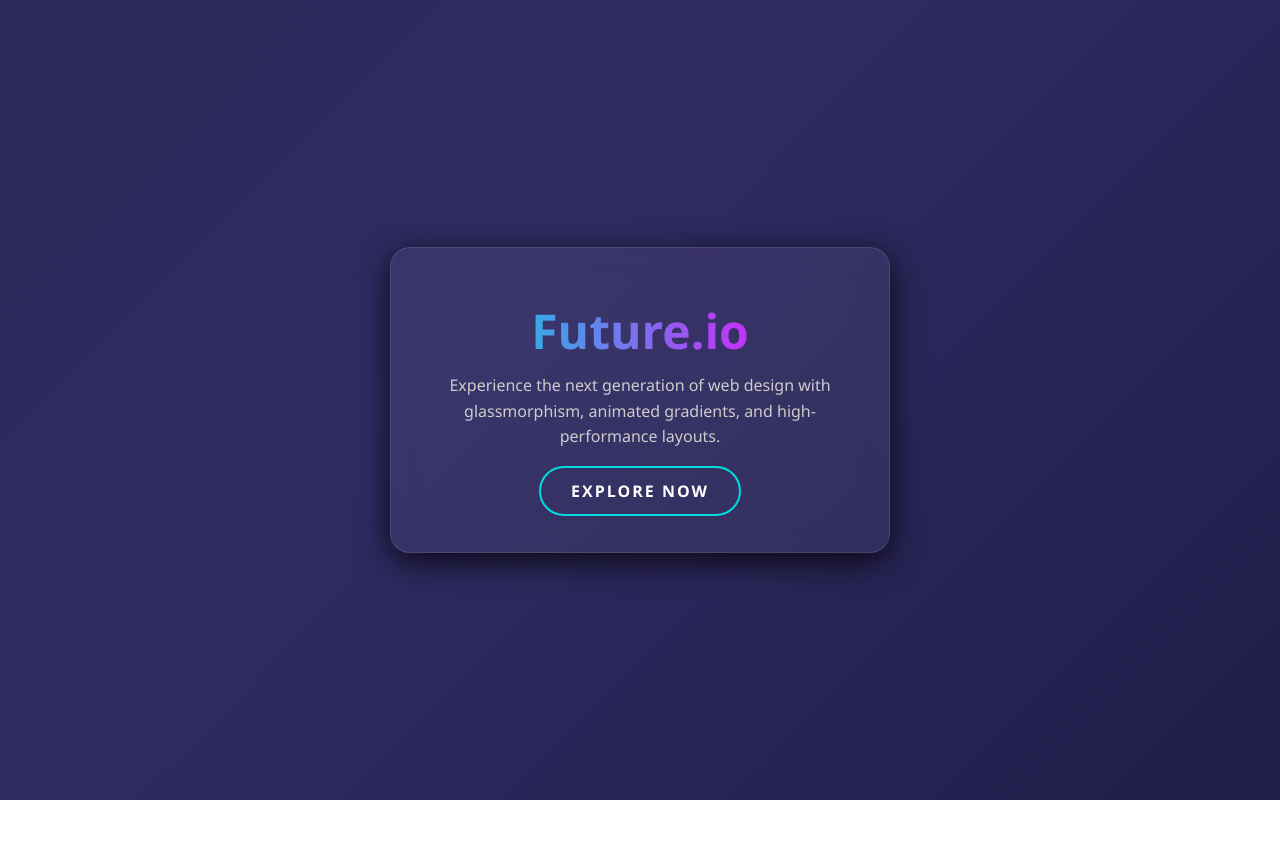
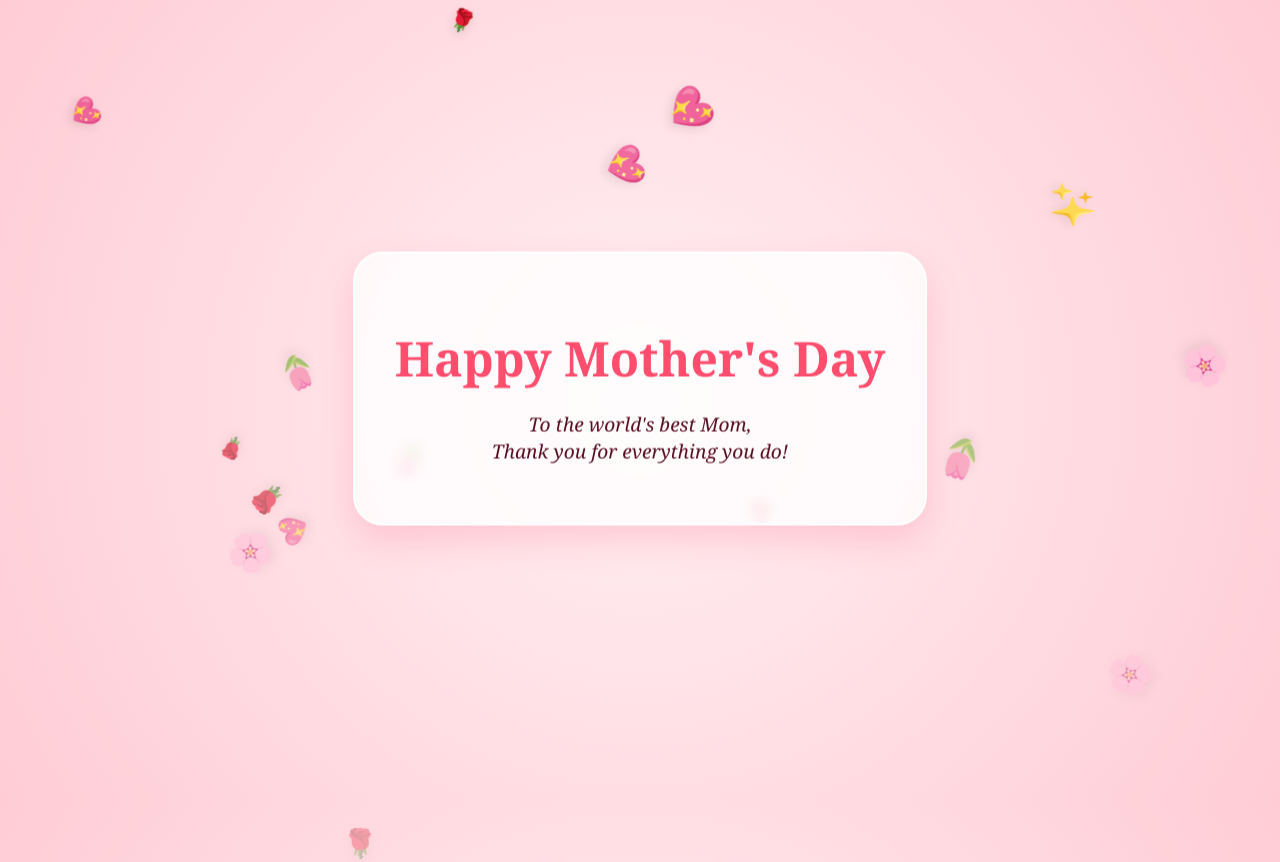
Before and after one commit to rkudire52/for-mom, a plain HTML site: page index.html in a window 1280 px wide. Before the commit the page ends 800 px from the top, so only its background shows below. Drawn offline with Linux system fonts and the light colour scheme.

Commit message:
Update index.html

```diff
--- a/index.html
+++ b/index.html
@@ -3,97 +3,112 @@
 <head>
     <meta charset="UTF-8">
     <meta name="viewport" content="width=device-width, initial-scale=1.0">
-    <title>Cool Interface</title>
+    <title>Happy Mother's Day</title>
     <style>
-        * {
-            margin: 0;
-            padding: 0;
-            box-sizing: border-box;
-            font-family: 'Segoe UI', Tahoma, Geneva, Verdana, sans-serif;
+        :root {
+            --primary-pink: #ff4d6d;
+            --soft-pink: #ffccd5;
         }
 
         body {
-            background: #0f0c29;
-            background: linear-gradient(-45deg, #0f0c29, #302b63, #24243e, #000000);
-            background-size: 400% 400%;
-            animation: gradientBG 15s ease infinite;
+            margin: 0;
+            padding: 0;
+            background: radial-gradient(circle, #fff0f3 0%, #ffccd5 100%);
             height: 100vh;
             display: flex;
             justify-content: center;
             align-items: center;
             overflow: hidden;
+            font-family: 'Georgia', serif;
         }
 
-        /* Smooth background animation */
-        @keyframes gradientBG {
-            0% { background-position: 0% 50%; }
-            50% { background-position: 100% 50%; }
-            100% { background-position: 0% 50%; }
-        }
-
-        /* Glassmorphism Card */
-        .card {
-            background: rgba(255, 255, 255, 0.05);
-            backdrop-filter: blur(15px);
-            -webkit-backdrop-filter: blur(15px);
-            border: 1px solid rgba(255, 255, 255, 0.1);
-            border-radius: 20px;
-            padding: 50px;
+        /* The Greeting Card */
+        .greeting-card {
+            background: rgba(255, 255, 255, 0.8);
+            padding: 40px;
+            border-radius: 30px;
+            box-shadow: 0 15px 35px rgba(255, 77, 109, 0.2);
             text-align: center;
-            color: white;
-            box-shadow: 0 8px 32px 0 rgba(0, 0, 0, 0.8);
-            max-width: 500px;
-            transform: translateY(0);
-            transition: transform 0.3s ease;
-        }
-
-        .card:hover {
-            transform: translateY(-10px);
+            z-index: 10;
+            border: 2px solid white;
+            backdrop-filter: blur(5px);
+            animation: float 3s ease-in-out infinite;
         }
 
         h1 {
+            color: var(--primary-pink);
             font-size: 3rem;
             margin-bottom: 10px;
-            background: linear-gradient(to right, #00dbde, #fc00ff);
-            -webkit-background-clip: text;
-            -webkit-text-fill-color: transparent;
         }
 
         p {
-            color: #ccc;
-            line-height: 1.6;
-            margin-bottom: 30px;
+            color: #590d22;
+            font-size: 1.2rem;
+            font-style: italic;
         }
 
-        /* Neon Glow Button */
-        .btn {
-            text-decoration: none;
-            color: white;
-            padding: 12px 30px;
-            border: 2px solid #00dbde;
-            border-radius: 50px;
-            font-weight: bold;
-            text-transform: uppercase;
-            letter-spacing: 2px;
-            transition: all 0.4s ease;
-            position: relative;
-            overflow: hidden;
+        /* Floating Animation for Card */
+        @keyframes float {
+            0%, 100% { transform: translateY(0); }
+            50% { transform: translateY(-15px); }
         }
 
-        .btn:hover {
-            background: #00dbde;
-            box-shadow: 0 0 20px #00dbde, 0 0 60px #00dbde;
-            color: #000;
+        /* Rose Petal / Flower Style */
+        .rose {
+            position: absolute;
+            top: -50px;
+            user-select: none;
+            pointer-events: none;
+            z-index: 5;
+            font-size: 2rem;
+            filter: drop-shadow(0 5px 5px rgba(0,0,0,0.1));
+            animation: fall linear forwards;
+        }
+
+        @keyframes fall {
+            0% {
+                transform: translateY(0) rotate(0deg) translateX(0);
+                opacity: 1;
+            }
+            100% {
+                transform: translateY(110vh) rotate(360deg) translateX(50px);
+                opacity: 0.3;
+            }
         }
     </style>
 </head>
 <body>
 
-    <div class="card">
-        <h1>Future.io</h1>
-        <p>Experience the next generation of web design with glassmorphism, animated gradients, and high-performance layouts.</p>
-        <a href="#" class="btn">Explore Now</a>
+    <div class="greeting-card">
+        <h1>Happy Mother's Day</h1>
+        <p>To the world's best Mom,<br>Thank you for everything you do!</p>
     </div>
 
+    <script>
+        function createRose() {
+            const roses = ['🌹', '🌸', '🌷', '💖', '✨'];
+            const rose = document.createElement('div');
+            rose.classList.add('rose');
+
+            // Randomize appearance
+            rose.innerText = roses[Math.floor(Math.random() * roses.length)];
+            rose.style.left = Math.random() * 100 + "vw";
+
+            // Randomize size and speed
+            const duration = Math.random() * 3 + 4 + "s";
+            rose.style.animationDuration = duration;
+            rose.style.fontSize = Math.random() * 20 + 20 + "px";
+
+            document.body.appendChild(rose);
+
+            // Clean up memory after animation finishes
+            setTimeout(() => {
+                rose.remove();
+            }, 7000);
+        }
+
+        // Create a new rose every 300 milliseconds
+        setInterval(createRose, 300);
+    </script>
 </body>
 </html>
```
